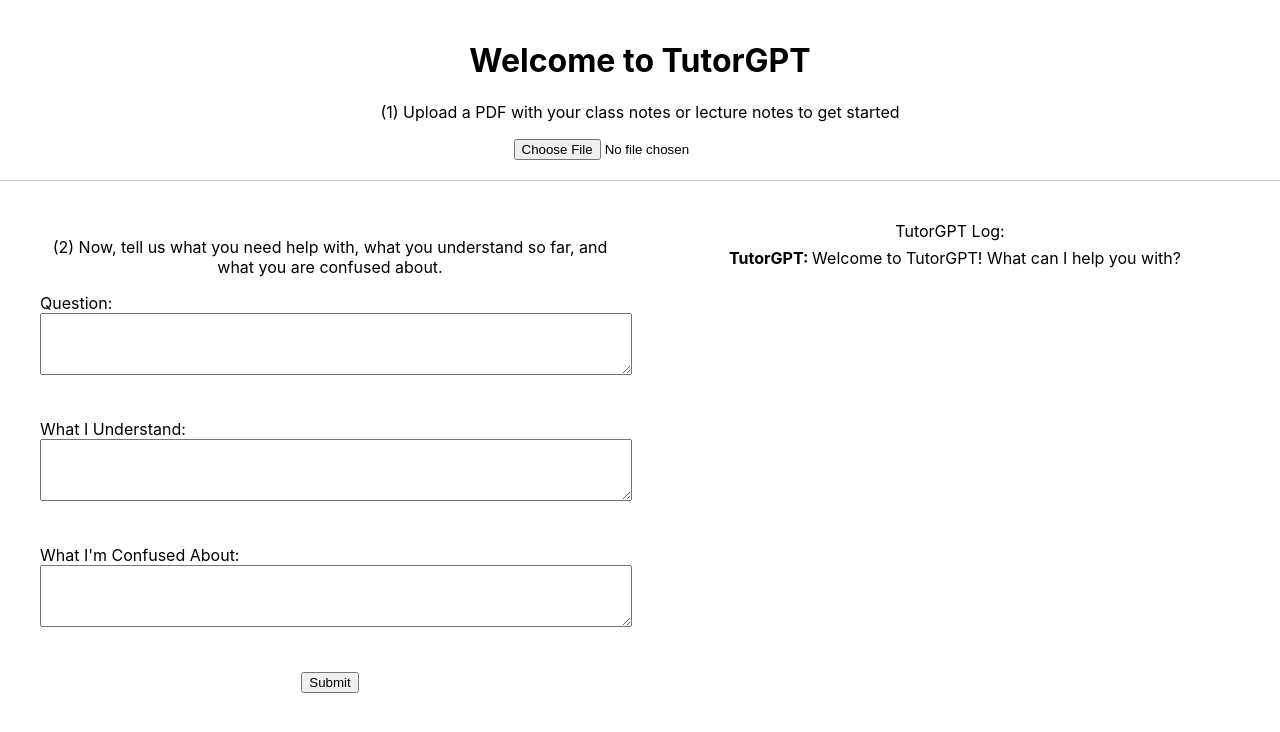
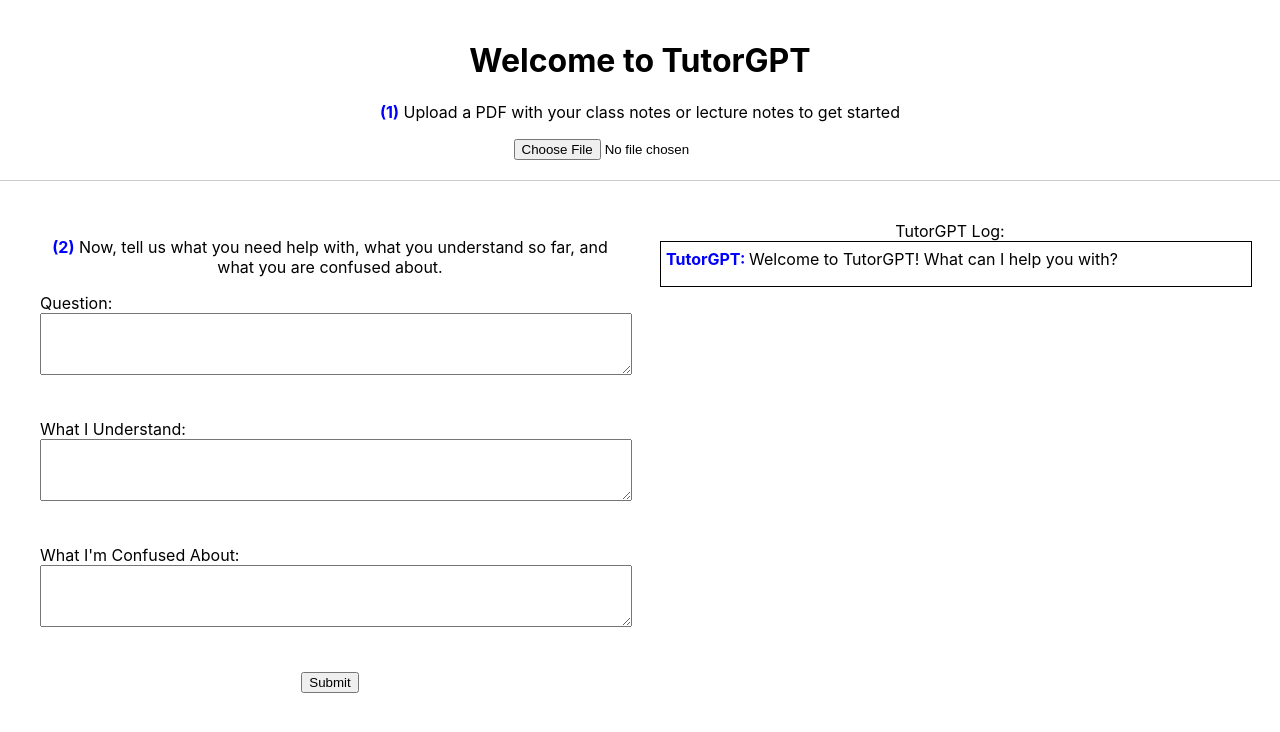
Before and after one commit to shirleymango/cs279-project, a React (Create React App) app in the folder tutorgpt-app/: page / in a window 1280 px wide. Shown: the top 732 px of the page. Built offline with nearby package versions, Linux system fonts and the light colour scheme.

Commit message:
add styling to text

```diff
--- a/tutorgpt-app/src/App.js
+++ b/tutorgpt-app/src/App.js
@@ -71,7 +71,7 @@
         {/* Add any content you want at the top of the page here */}
         <h1>Welcome to TutorGPT</h1>
         <p>
-          (1) Upload a PDF with your class notes or lecture notes to get started
+          <strong class="blue">(1)</strong> Upload a PDF with your class notes or lecture notes to get started
         </p>
         {/* File upload input */}
         <input type="file" accept=".pdf" onChange={handleFileChange} />
@@ -89,7 +89,7 @@
         {/* Left side (form for user) */}
         <div style={{ width: "50%", padding: "20px" }}>
           <p>
-            (2) Now, tell us what you need help with, what you understand so far,
+            <strong class="blue">(2)</strong> Now, tell us what you need help with, what you understand so far,
             and what you are confused about.
           </p>
           <form onSubmit={handleSubmit}>
@@ -146,17 +146,19 @@
         >
           <label htmlFor="model-log">TutorGPT Log:</label>
           <div
+            class="box"
             id="modelLog"
             style={{
               width: "100%",
               padding: "5px",
+              textAlign: "left",
               verticalAlign: "top",
               lineHeight: "1.5",
             }}
           >
             {chatHistory.map((message, index) => (
               <div key={index} style={{ marginBottom: "10px" }}>
-                <strong>
+                <strong class="blue">
                   {message.role === "TutorGPT" ? "TutorGPT: " : "You: "}
                 </strong>
                 {message.content}
--- a/tutorgpt-app/src/index.css
+++ b/tutorgpt-app/src/index.css
@@ -11,3 +11,11 @@
   font-family: source-code-pro, Menlo, Monaco, Consolas, 'Courier New',
     monospace;
 }
+
+.box {
+  border: 1px solid black;
+}
+
+.blue {
+  color: blue;
+}
```
